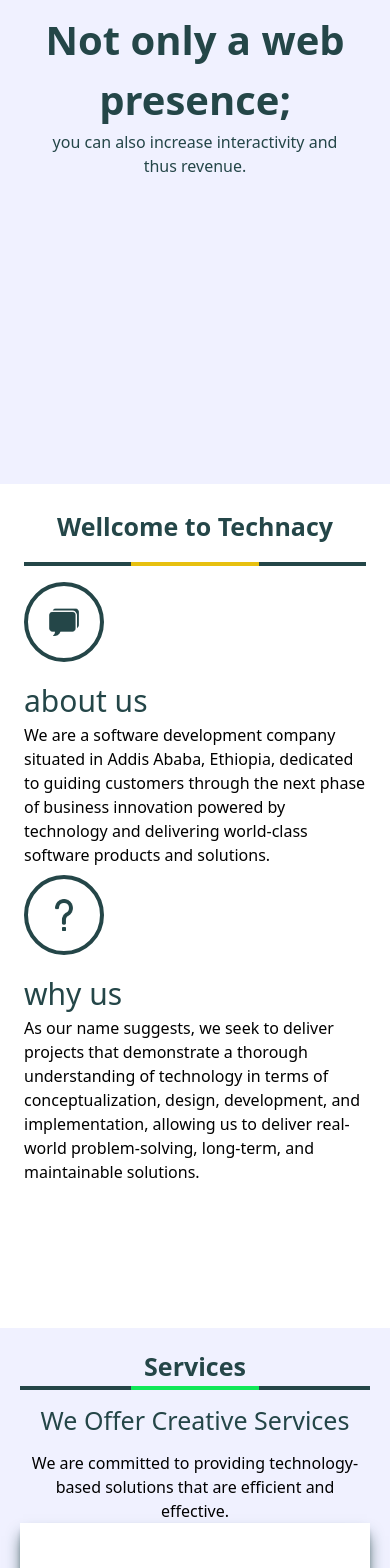
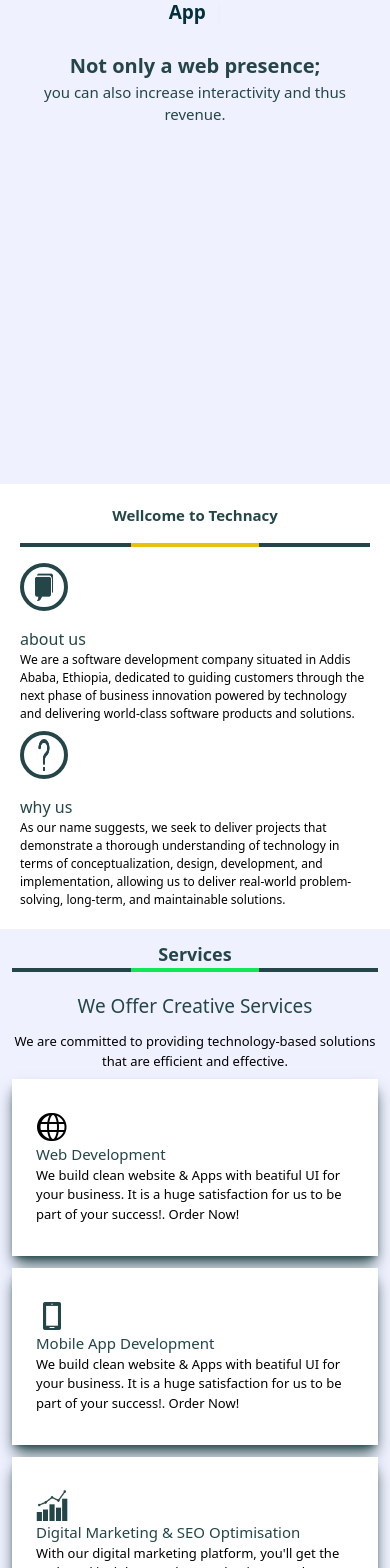
Before and after one commit to Asrat001/technacy, a React (Vite) app: page / in a window 390 px wide. Shown: the part 360-1928 px from the top of the page. Built offline with nearby package versions, Linux system fonts and the light colour scheme.

Commit message:
first update

```diff
--- a/src/componets/baner.jsx
+++ b/src/componets/baner.jsx
@@ -4,10 +4,10 @@
 
 function Baner() {
   return (
-    <div className="p-6  bg-primary  w-full h-screen  sm:p-24  flex justify-center items-center flex-col  ">
+    <div className="p-3  bg-primary  w-full   h-screen   sm:p-24  flex justify-center items-center flex-col  ">
       {/* ontype effect*/}
-      <div className=" space-y-6 sm:p-10 p-3  sm:w-[800px] text-center  ">
-        <span className=" text-[27px]  sm:text-[50px] text-[#1d6679ab] font-semibold ">
+      <div className=" space-y-6 sm:p-10  sm:w-[800px] text-center  ">
+        <span className=" text-[19px]  sm:text-[50px] text-[#03303b] font-semibold ">
           <Typewriter
             words={[
               "Inovative Techenology",
@@ -24,10 +24,10 @@
           />
         </span>
         <div>
-          <h1 className="sm:text-[50px] text-[40px] font-bold  text-primaryText  ">
+          <h1 className="sm:text-[50px] text-[20px] font-bold  text-primaryText  ">
             Not only a web presence;
           </h1>
-          <p className=" text-primaryText ">
+          <p className=" text-primaryText text-[15px] ">
             you can also increase interactivity and thus revenue.
           </p>
         </div>
--- a/src/componets/blog.jsx
+++ b/src/componets/blog.jsx
@@ -10,7 +10,7 @@
 
     }, [])
   return (
-    <div className="  h-auto p-6 my-[200px] sm:p-10 bg-primary">
+    <div className="  h-auto p-4  sm:p-10 bg-primary">
       <h1 className="text-[25px] text-center sm:text-[35px] text-primaryText sm:py-3 font-semibold">
         our leatest blog
       </h1>
@@ -20,7 +20,7 @@
         </div>
       </div>
       {/* blog card*/}
-      <div className="grid  sm:grid-cols-3 grid-cols-1 gap-[23px]  sm:p-10 justify-items-center  " data-aos='slide-left' >
+      <div className="grid  sm:grid-cols-3 grid-cols-1 gap-[23px]  sm:p-10 justify-items-center  "  >
       <BlogCard />
       <BlogCard/>
       <BlogCard/>
--- a/src/componets/blogCard.jsx
+++ b/src/componets/blogCard.jsx
@@ -1,34 +1,41 @@
-import React from "react";
+import React, { useEffect } from "react";
 import node from "./../assets/node.png";
 import { BsFillPersonFill } from "react-icons/bs";
 import { BiTimeFive } from "react-icons/bi";
+import Aos from "aos";
+import 'aos/dist/aos.css';
 
 function BlogCard(props) {
+  useEffect(() => {
+
+    Aos.init({duration:2000})
+
+    }, [])
   return (
-    <div className="bg-[#fff] shadow-lg shadow-primaryText rounded-lg ">
-      <img src={node} className='h-[250px] w-full rounded-lg' />
-      <div className="p-4">
-        <p className=" text-[20px] font-medium text-primaryText ">
+    <div className="bg-[#fff] shadow-lg shadow-primaryText rounded-lg " data-aos='fade-up'>
+      <img src={node} className='h-[150px] sm:h-[250px] w-full rounded-lg' />
+      <div className="p-4 ">
+        <p className="  sm:text-[20px] font-medium text-primaryText ">
           what is ERP Sysyems ?
         </p>
         <div className="flex gap-3 items-center py-3">
-          <p className="flex gap-1 items-center justify-center ">
+          <p className="flex gap-1 items-center justify-center text-[10px] ">
             <BsFillPersonFill size={24} className=" text-primaryText" /> by
             Technacy
           </p>
-          <p className="flex gap-1 items-center justify-center ">
+          <p className="flex gap-1 items-center justify-center text-[10px] ">
             <BiTimeFive size={24} className=" text-primaryText" /> 2020-10-9
           </p>
         </div>
-        <p className=" text-primaryText">
+        <p className=" text-primaryText text-[13px]">
           Lorem ipsum dolor sit, amet consectetur adipisicing elit. Iste
           possimus consectetur soluta ipsum qui itaque sint. Dolore nisi vero
           inventore voluptas voluptatum quam impedit. Sequi aspernatur labore
           ducimus iure? Optio.
         </p>
         <div className="flex gap-3 items-center py-3">
-        <button className=" border-[3px] border-primaryTextBody text-white font-medium py-2 px-4 rounded"> read more</button>
-        <button className="border-[3px] border-primaryText text-white font-medium py-2 px-4 rounded">share</button>
+        <button className=" border-[3px] border-primaryTextBody text-white font-medium sm:py-2 sm:px-4 rounded-lg p-[2px]"> <p className="text-[13px]">read more</p></button>
+        <button className="border-[3px] border-primaryText text-white font-medium sm:py-2 sm:px-4 rounded-lg p-[2px]"><p className="text-[13px]">share</p></button>
         </div>
       </div>
     </div>
--- a/src/componets/img.jsx
+++ b/src/componets/img.jsx
@@ -2,7 +2,7 @@
 
 function Img() {
   return (
-  <div className=' h-auto my-24 '>
+  <div className=' hidden sm:block h-auto my-24 '>
       <div
     className=' bg-bg w-full h-[500px] flex justify-center items-center  flex-col'>
 <h1 className=' text-center text-[40px] text-[#fff] font-medium'>Do you have any project?</h1>
--- a/src/componets/landingPage.jsx
+++ b/src/componets/landingPage.jsx
@@ -16,8 +16,8 @@
 <Wellcome/>
 <Service/>
 <Img/>
+<Techno/>
 <Blog/>
-<Techno/>
 
     </div>
   )
--- a/src/componets/service.jsx
+++ b/src/componets/service.jsx
@@ -14,8 +14,8 @@
   }, [])
 
   return (
-    <div className="  h-auto p-5 bg-primary">
-    <h1 className="text-[25px] text-center sm:text-[35px] text-primaryText sm:py-3 font-semibold">
+    <div className=" h-auto  sm:h-auto  bg-primary p-3 " >
+    <h1 className=" text-[18px] text-center sm:text-[35px] text-primaryText sm:py-3 font-semibold">
         Services
       </h1>
      <div className="sm:flex sm:justify-center sm:items-center sm:py-4">
@@ -24,56 +24,56 @@
       </div>
      </div>
 
-      <div className="sm:p-10 text-center" data-aos='fade-out'>
-        <h2 className="sm:text-[50px] text-primaryText font-medium text-[25px] py-3">
+      <div className="sm:p-10 text-center my-2" data-aos='fade-out'>
+        <h2 className="sm:text-[50px] text-primaryText font-medium text-[19px] py-3">
           We Offer Creative Services
         </h2>
-        <p>
+        <p className=" text-[13px]">
           We are committed to providing technology-based solutions that are
           efficient and effective.
         </p>
       </div>
-      <div className=" grid sm:grid-cols-4 grid-cols-1 gap-6  sm:p-10 justify-items-center  " data-aos='zoom-in-up'>
-        <div className=" bg-[#fff] shadow-lg shadow-primaryText px-10 py-14">
-          <img src={globe} className="w-12   h-12" />
-          <h1 className=" text-[25px] text-primaryText font-medium ">
+      <div className=" grid sm:grid-cols-4 grid-cols-1 gap-3 sm:p-10 justify-items-center  " >
+        <div className=" bg-[#fff] shadow-lg shadow-primaryText px-6 py-8" data-aos='zoom-in-down'>
+          <img src={globe} className="sm:w-12   sm:h-12 w-8 h-8" />
+          <h1 className=" text-[15px] sm:text-[25px]  text-primaryText font-medium ">
             Web Development
           </h1>
-          <p>
+          <p className=" text-[13px]">
             We build clean website & Apps with beatiful UI for your business. It
             is a huge satisfaction for us to be part of your success!. Order
             Now!
           </p>
         </div>
-        <div className=" bg-[#fff] shadow-lg shadow-primaryText px-10 py-14">
-          <img src={phone} />
-          <h1 className=" text-[25px] text-primaryText font-medium ">
+        <div className=" bg-[#fff] shadow-lg shadow-primaryText px-6 py-8" data-aos='zoom-in-down'>
+          <img src={phone} className="w-8 h-8 sm:w-12 sm:h-12" />
+          <h1 className="  text-[15px] sm:text-[25px] text-primaryText font-medium ">
             Mobile App Development
           </h1>
-          <p>
+          <p className=" text-[13px]">
             We build clean website & Apps with beatiful UI for your business. It
             is a huge satisfaction for us to be part of your success!. Order
             Now!
           </p>
         </div>
-        <div className=" bg-[#fff] shadow-lg shadow-primaryText px-10 py-14">
-          <img src={chart} />
-          <h1 className=" text-[25px] text-primaryText font-medium ">
+        <div className=" bg-[#fff] shadow-lg shadow-primaryText px-6 py-8" data-aos='zoom-in-down'>
+          <img src={chart} className='w-8 h-8 sm:w-12 sm:h-12' />
+          <h1 className=" text-[15px] sm:text-[25px] text-primaryText font-medium ">
             Digital Marketing & SEO Optimisation
           </h1>
-          <p>
+          <p className=" text-[13px]">
             With our digital marketing platform, you'll get the tools and
             insights to take your business to the next level. From SEO and
             content optimization to audience targeting and more, our platform
             offers everything you need for growth. Order Now!
           </p>
         </div>
-        <div className=" bg-[#fff] shadow-lg shadow-primaryText px-10 py-14">
-          <img src={erp} />
-          <h1 className=" text-[25px] text-primaryText font-medium ">
+        <div className=" bg-[#fff] shadow-lg shadow-primaryText px-6 py-8" data-aos='zoom-in-down'>
+          <img src={erp} className='w-8 h-8 sm:w-12 sm:12' />
+          <h1 className=" text-[15px] sm:text-[25px] text-primaryText font-medium ">
             ERP solutions
           </h1>
-          <p>
+          <p className="text-[13px]">
             Streamline your business operations with ERP! Our all-in-one
             software solution provides a comprehensive suite of tools to help
             you run your business more efficiently.Order Now!
--- a/src/componets/techno.jsx
+++ b/src/componets/techno.jsx
@@ -11,8 +11,8 @@
 
 function Techno() {
   return (
-    <div className=" sm:p-20 bg-primary h-auto">
-      <h1 className="text-[25px] text-center sm:text-[35px] text-primaryText py-2 sm:py-3 font-semibold">
+    <div className=" sm:p-20 bg-primary h-auto mt-16 p-2">
+      <h1 className="text-[15px] text-center sm:text-[35px] text-primaryText py-2 sm:py-3 font-semibold">
         Technology Stack
       </h1>
       <div className="flex justify-center items-center py-4">
@@ -20,7 +20,7 @@
           <div className="w-32 h-1 bg-[#165bee]" />
         </div>
       </div>
-      <p className=" text-center text-primaryText text-[18px] pb-8">
+      <p className=" text-[16px] text-center text-primaryText sm:text-[18px] pb-8">
         One theme that serves as an easy-to-use operational toolkit that meets
         customer's needs.
       </p>
--- a/src/componets/wellcome.jsx
+++ b/src/componets/wellcome.jsx
@@ -2,10 +2,9 @@
 import mess from "../assets/mess.png";
 import ques from "../assets/ques.png";
 import Aos from "aos";
-import 'aos/dist/aos.css';
+import "aos/dist/aos.css";
 
 function Wellcome() {
-
   useEffect(() => {
     Aos.init({
       duration: 2000,
@@ -13,9 +12,9 @@
   }, []);
 
   return (
-    <div className="sm:p-10 p-6  h-screen ">
+    <div className="sm:p-10 p-5  h-auto  ">
       <div data-aos="flip-down">
-    <h1 className="text-[25px] text-center sm:text-[35px] text-primaryText sm:py-3 font-semibold">
+        <h1 className="text-[15px] text-center sm:text-[35px] text-primaryText sm:py-3 font-semibold">
           Wellcome to Technacy
         </h1>
         <div className="sm:flex sm:justify-center sm:items-center py-4">
@@ -26,17 +25,19 @@
       </div>
 
       <div className="flex flex-col sm:flex-row  justify-between items-center  sm:px-20 sm:py-16  gap-2">
-        <div className="flex gap-4  flex-col   " data-aos="zoom-in" >
+        <div className="flex gap-4  flex-col   " data-aos="zoom-in">
           <div
-            className="w-20 h-20 border-primaryText border-[4px] p-5 rounded-full flex justify-center
+            className="w-12 h-12 sm:w-20 sm:h-20 border-primaryText border-[4px] p-[10px] rounded-full flex justify-center  items-center
 "
           >
-            <img src={mess} />
+            <img src={mess} className="w-8 h-8" />
           </div>
 
           <div className="sm:w-[500px]">
-            <h1 className=" text-primaryText text-[30px]">about us</h1>
-            <p className="">
+            <h1 className=" text-primaryText text-[16px] sm:text-[30px] ">
+              about us
+            </h1>
+            <p className=" text-[12px]">
               We are a software development company situated in Addis Ababa,
               Ethiopia, dedicated to guiding customers through the next phase of
               business innovation powered by technology and delivering
@@ -47,14 +48,16 @@
         <div className="    ">
           <div className="flex gap-4 flex-col " data-aos="zoom-in">
             <div
-              className=" h-20 w-20  border-primaryText border-[4px] p-5 rounded-full flex justify-center ite
+              className=" w-12 h-12 sm:h-20 sm:w-20  border-primaryText border-[4px] p-[10px] rounded-full flex justify-center items-center
 "
             >
-              <img src={ques} />
+              <img src={ques} className="w-8 h-8" />
             </div>
             <div className="sm:w-[500px]">
-              <h1 className=" text-primaryText text-[30px]">why us</h1>
-              <p className="">
+              <h1 className=" text-primaryText text-[16px] sm:text-[30px]">
+                why us
+              </h1>
+              <p className=" text-[12px]">
                 As our name suggests, we seek to deliver projects that
                 demonstrate a thorough understanding of technology in terms of
                 conceptualization, design, development, and implementation,
--- a/src/index.css
+++ b/src/index.css
@@ -31,3 +31,6 @@
   }
 
 }
+body{
+  overflow-x: hidden;
+}
```
Lines whose indentation alone changed are shown as unchanged.
